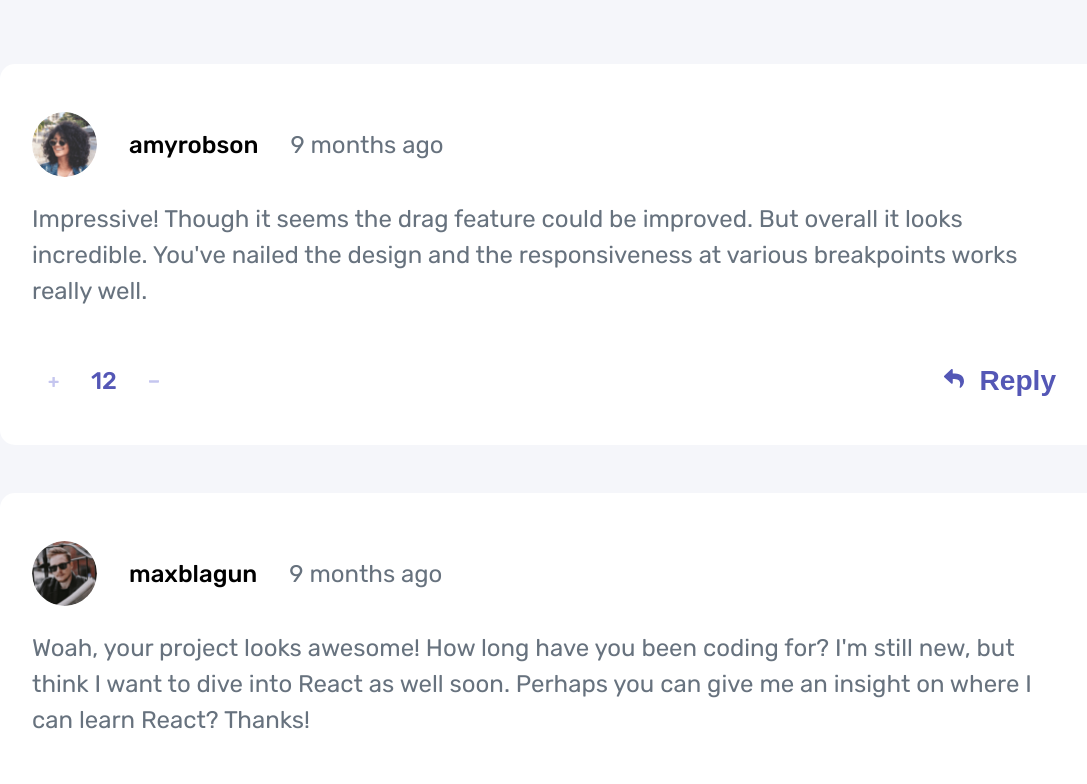
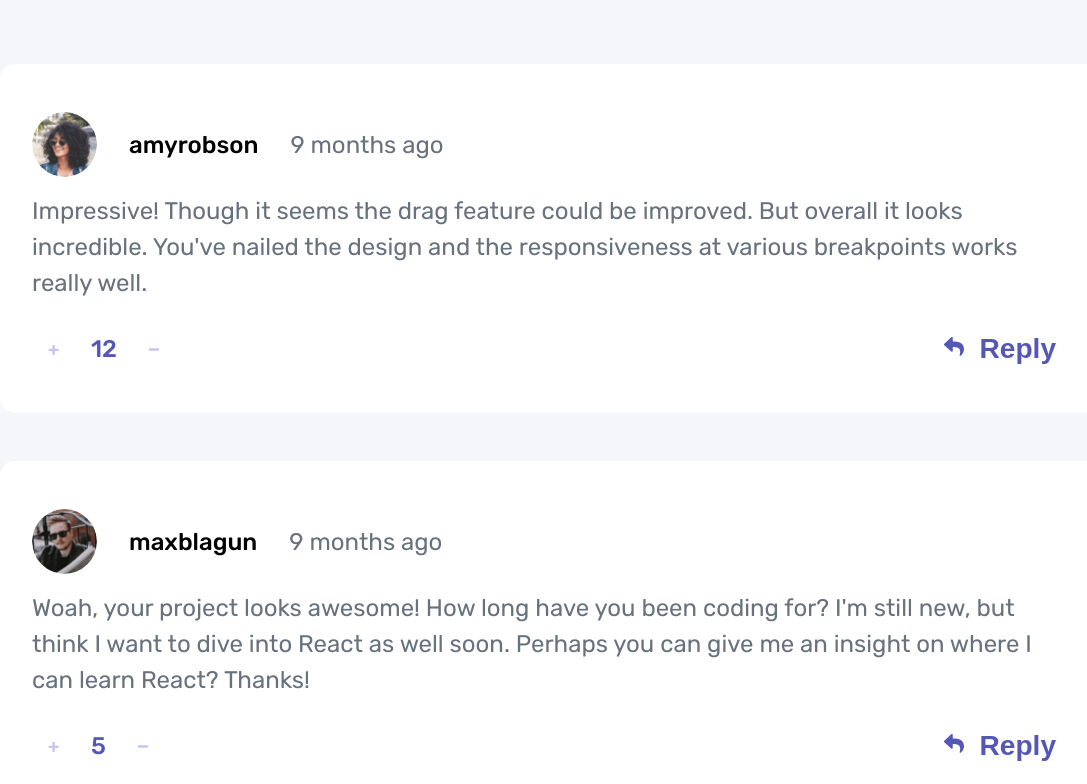
Before and after one commit to ShannTimothy22/Interactive-Comment-Section-React, a React (Create React App) app: page / in a window 1536 px wide. Shown: the top 784 px of the page, without its empty margins (216-1303 px from the left). Built offline with nearby package versions, Linux system fonts and the light colour scheme.

Commit message:
fixing breakpoint 1

```diff
--- a/src/styles/index.css
+++ b/src/styles/index.css
@@ -77,7 +77,6 @@ button {
 @media (min-width: 1440px) {
   .app .main-container .comment-container .info {
     font-size: 24px;
-    margin-bottom: 1.5rem;
   }
 }
 .app .main-container .comment-container .info .profile-pic {
@@ -192,7 +191,6 @@ button {
 }
 @media (min-width: 1440px) {
   .app .main-container .comment-container .comment p {
-    margin-bottom: 1.5rem;
     line-height: 1.5;
     font-size: 24px;
   }
--- a/src/styles/index.scss
+++ b/src/styles/index.scss
@@ -58,7 +58,6 @@
         }
         @include large {
           font-size: 24px;
-          margin-bottom: 1.5rem;
         }
 
         .profile-pic {
@@ -154,7 +153,6 @@
             font-size: 15px;
           }
           @include large {
-            margin-bottom: 1.5rem;
             line-height: 1.5;
             font-size: 24px;
           }
```
Also changed, not shown: 1 other file (tests, documents, lock files or other folders).
